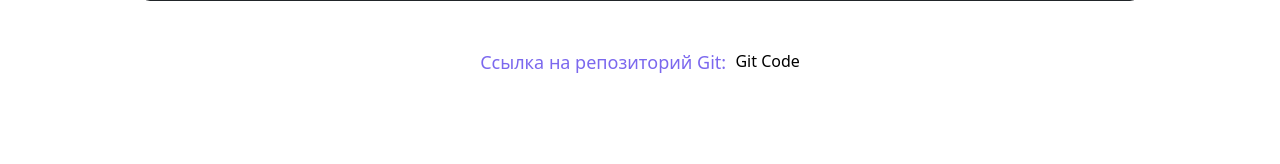
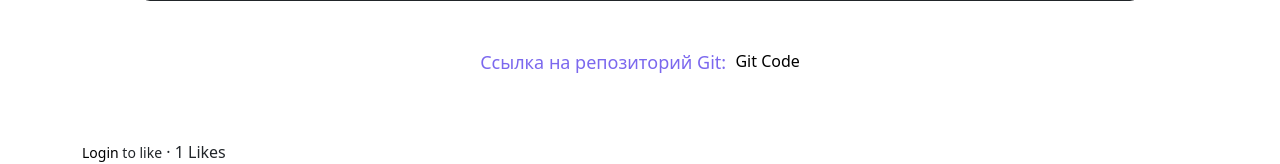
Before and after one commit to Adel5002/WebPortfolio, a Django app: a page that uses WebPortfolioApp/templates/WebPortfolioApp/details.html in a window 1280 px wide. Shown: the part 1460-1624 px from the top of the page. Before the commit the page ends 1533 px from the top, so only its background shows below. Run offline with Django 4.2, Linux system fonts and the light colour scheme; data comes from the database, SQL or seed files in the repository; both versions use the stored data as it was after the commit.

Commit message:
Likes realisation

```diff
--- a/WebPortfolioApp/models.py
+++ b/WebPortfolioApp/models.py
@@ -1,3 +1,4 @@
+from django.contrib.auth.models import User
 from django.db import models
 from django.urls import reverse
 
@@ -10,6 +11,10 @@ class PortfolioStructure(models.Model):
     descr = models.TextField()
     site_url = models.URLField(blank=False)
     git_url = models.URLField(blank=False)
+    likes = models.ManyToManyField(User, related_name='likes')
+
+    def total_likes(self):
+        return self.likes.count()
 
     def __str__(self):
         return self.title
--- a/WebPortfolioApp/templates/WebPortfolioApp/details.html
+++ b/WebPortfolioApp/templates/WebPortfolioApp/details.html
@@ -17,6 +17,19 @@
                 {% endif %}
                     <div class="d-flex justify-content-center mt-5 mb-5"><p style="font-size: 18px; color: #7B68EE;">Ссылка на репозиторий Git: &nbsp;</p><a href="{{ project.git_url }}">Git Code</a></div>
             </div>
+            <form action="{% url 'like_project' project.slug %}" method="POST">
+                {% csrf_token %}
+            {% if user.is_authenticated %}
+                {% if liked %}
+                    <button type="submit" class="btn btn-danger" name="project_id" value="{{project.id}}">Unlike</button>
+                {% else %}
+                    <button type="submit" class="btn btn-primary" name="project_id" value="{{project.id}}">Like</button>
+                {% endif %}
+            {% else %}
+                <small><a href="{% url 'login' %}">Login</a> to like</small>
+            {% endif %}
+                · {{ total_likes }} Likes
+            </form>
         </div>
     </div>
 {% endblock %}
--- a/WebPortfolioApp/urls.py
+++ b/WebPortfolioApp/urls.py
@@ -2,7 +2,7 @@ from django.urls import path
 from django.conf import settings
 from django.conf.urls.static import static
 
-from .views import ListProjects, ProjectDetail, RegisterUser, LoginUser, logout_user
+from .views import ListProjects, ProjectDetail, RegisterUser, LoginUser, logout_user, like_view
 
 urlpatterns = [
     path('', ListProjects.as_view(), name='home'),
@@ -10,6 +10,7 @@ urlpatterns = [
     path('login/', LoginUser.as_view(), name='login'),
     path('logout/', logout_user, name='logout'),
     path('register/', RegisterUser.as_view(), name='register'),
+    path('project/<slug:proj_slug>/like', like_view, name='like_project')
 ]
 
 
--- a/WebPortfolioApp/views.py
+++ b/WebPortfolioApp/views.py
@@ -1,8 +1,11 @@
 from django.contrib.auth import logout
+from django.contrib.auth.decorators import login_required
 from django.contrib.auth.views import LoginView
-from django.shortcuts import redirect
+from django.http import HttpResponseRedirect
+from django.shortcuts import redirect, get_object_or_404
 from django.urls import reverse_lazy
 from django.views.generic import ListView, DetailView, CreateView
+from django.urls import reverse
 
 from .forms import RegisterUserForm, LoginUserForm
 from .models import PortfolioStructure
@@ -21,6 +24,19 @@ class ProjectDetail(DetailView):
     slug_url_kwarg = 'proj_slug'
     context_object_name = 'project'
 
+    def get_context_data(self, **kwargs):
+        context = super(ProjectDetail, self).get_context_data()
+
+        stuff = get_object_or_404(PortfolioStructure, slug=self.kwargs['proj_slug'])
+        total_likes = stuff.total_likes()
+
+        liked = False
+        if stuff.likes.filter(id=self.request.user.id).exists():
+            liked = True
+
+        context['total_likes'] = total_likes
+        context['liked'] = liked
+        return context
 
 class RegisterUser(CreateView):
     form_class = RegisterUserForm
@@ -39,3 +55,16 @@ class LoginUser(LoginView):
 def logout_user(request):
     logout(request)
     return redirect('login')
+
+@login_required
+def like_view(request, proj_slug):
+    project = get_object_or_404(PortfolioStructure, id=request.POST.get('project_id'))
+    liked = False
+    if project.likes.filter(id=request.user.id).exists():
+        project.likes.remove(request.user)
+        liked = False
+    else:
+        project.likes.add(request.user)
+        liked = True
+
+    return HttpResponseRedirect(reverse('project', args=[str(proj_slug)]))
```
Also changed, not shown: WebPortfolioApp/migrations/0005_remove_portfoliostructure_likes_and_more.py (added), WebPortfolioApp/migrations/0006_remove_portfoliostructure_dislike_and_more.py (added), WebPortfolioApp/migrations/0007_alter_portfoliostructure_likes.py (added), WebPortfolioApp/migrations/0008_alter_portfoliostructure_likes.py (added), WebPortfolioApp/migrations/0009_remove_portfoliostructure_likes_and_more.py (added), WebPortfolioApp/migrations/0010_remove_portfoliostructure_liked_and_more.py (added), db.sqlite3, media/image/2023/03/02/Снимок_экрана_56.png (added), media/video/2023/03/02/.png (added).
